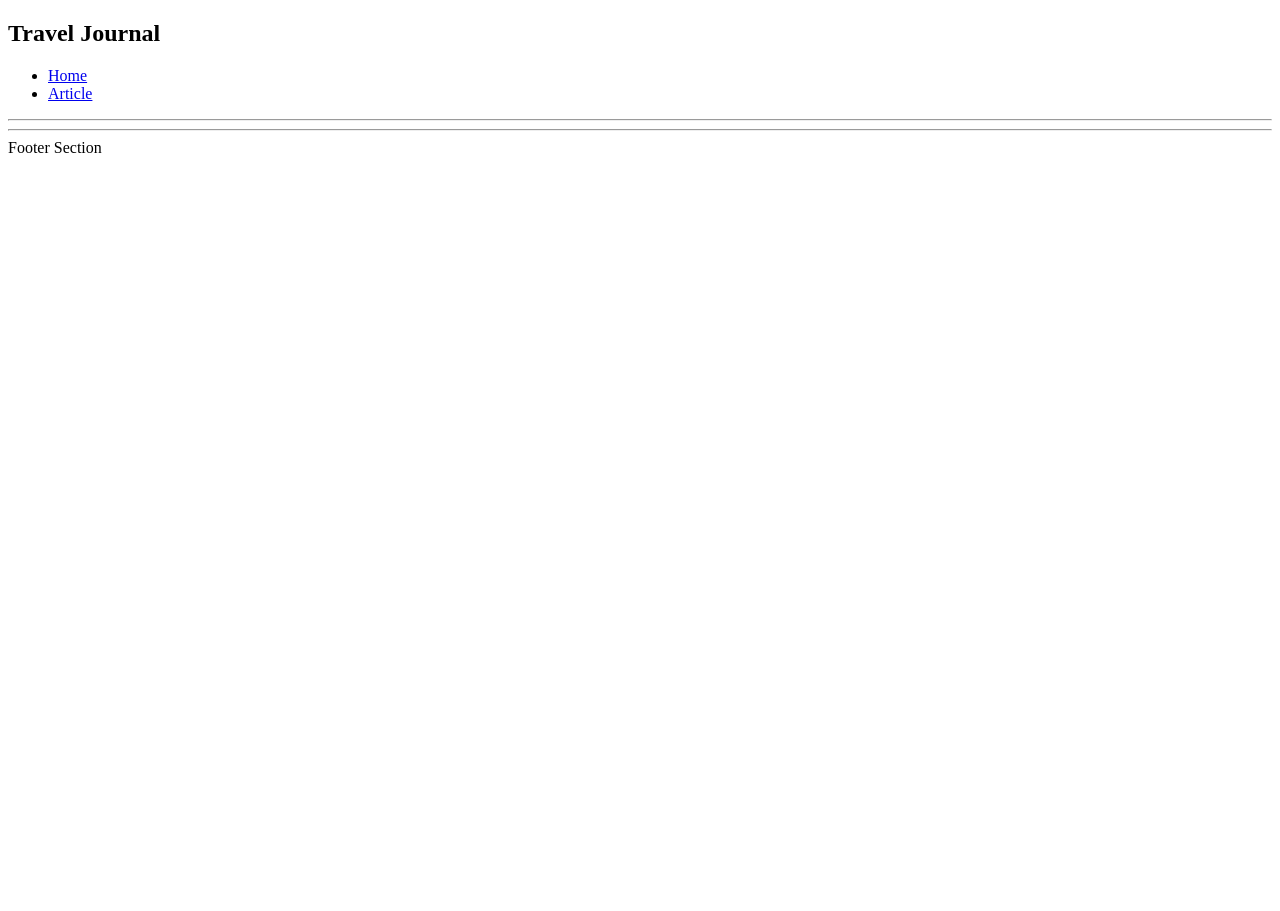
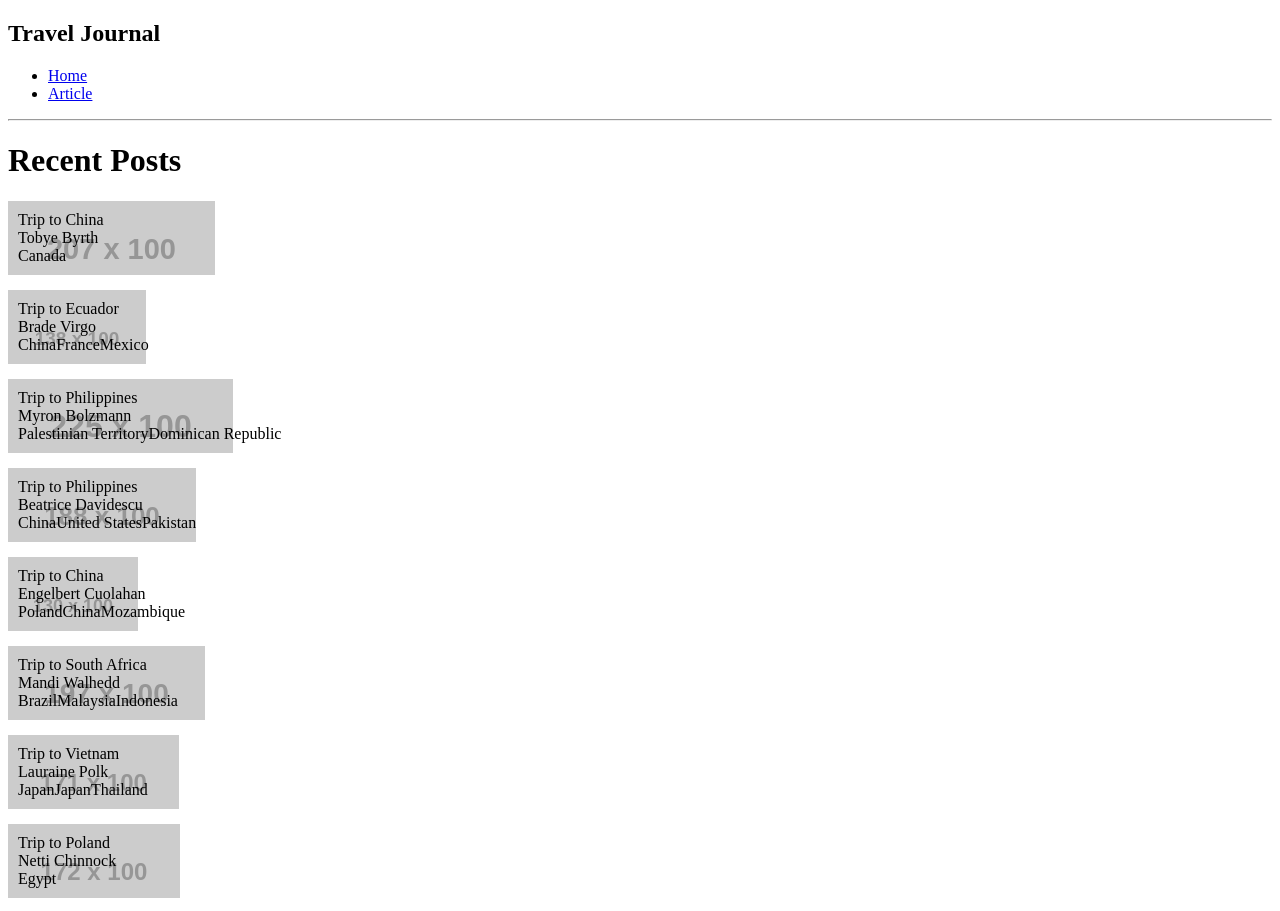
Before and after one commit to CharukaHS/angularworkshop, an Angular app: page /home in a window 1280 px wide. Shown: the top 911 px of the page. Before the commit the page ends 800 px from the top, so only its background shows below. Built offline with nearby package versions, Linux system fonts and the light colour scheme.

Commit message:
Simple data binding

```diff
--- /dev/null
+++ b/src/app/home/articles.ts
@@ -0,0 +1,140 @@
+export interface Article {
+  author: string;
+  type: string;
+  tags: string[];
+  title: string;
+  content: string;
+  image: string;
+  comments: string[];
+}
+
+export const articles: Article[] = [
+  {
+    author: 'Tobye Byrth',
+    type: 'Comedy|Crime|Drama|Musical',
+    tags: ['Canada'],
+    title: 'Trip to China',
+    content:
+      'Cras non velit nec nisi vulputate nonummy. Maecenas tincidunt lacus at velit. Vivamus vel nulla eget eros elementum pellentesque.\n\nQuisque porta volutpat erat. Quisque erat eros, viverra eget, congue eget, semper rutrum, nulla. Nunc purus.',
+    image: 'http://dummyimage.com/207x100.png/dddddd/000000',
+    comments: [
+      'Proin interdum mauris non ligula pellentesque ultrices. Phasellus id sapien in sapien iaculis congue. Vivamus metus arcu, adipiscing molestie, hendrerit at, vulputate vitae, nisl. Aenean lectus. Pellentesque eget nunc. Donec quis orci eget orci vehicula condimentum. Curabitur in libero ut massa volutpat convallis.',
+    ],
+  },
+  {
+    author: 'Brade Virgo',
+    type: 'Drama',
+    tags: ['China', 'France', 'Mexico'],
+    title: 'Trip to Ecuador',
+    content:
+      'Integer tincidunt ante vel ipsum. Praesent blandit lacinia erat. Vestibulum sed magna at nunc commodo placerat.',
+    image: 'http://dummyimage.com/138x100.png/cc0000/ffffff',
+    comments: [
+      'Cras pellentesque volutpat dui. Maecenas tristique, est et tempus semper, est quam pharetra magna, ac consequat metus sapien ut nunc.',
+      'Vivamus tortor. Duis mattis egestas metus. Aenean fermentum. Donec ut mauris eget massa tempor convallis. Nulla neque libero, convallis eget, eleifend luctus, ultricies eu, nibh. Quisque id justo sit amet sapien dignissim vestibulum. Vestibulum ante ipsum primis in faucibus orci luctus et ultrices posuere cubilia Curae; Nulla dapibus dolor vel est. Donec odio justo, sollicitudin ut, suscipit a, feugiat et, eros. Vestibulum ac est lacinia nisi venenatis tristique.',
+      'Vivamus vel nulla eget eros elementum pellentesque. Quisque porta volutpat erat. Quisque erat eros, viverra eget, congue eget, semper rutrum, nulla. Nunc purus. Phasellus in felis. Donec semper sapien a libero. Nam dui.',
+    ],
+  },
+  {
+    author: 'Myron Bolzmann',
+    type: 'Crime|Drama|Thriller',
+    tags: ['Palestinian Territory', 'Dominican Republic'],
+    title: 'Trip to Philippines',
+    content:
+      'Proin eu mi. Nulla ac enim. In tempor, turpis nec euismod scelerisque, quam turpis adipiscing lorem, vitae mattis nibh ligula nec sem.\n\nDuis aliquam convallis nunc. Proin at turpis a pede posuere nonummy. Integer non velit.\n\nDonec diam neque, vestibulum eget, vulputate ut, ultrices vel, augue. Vestibulum ante ipsum primis in faucibus orci luctus et ultrices posuere cubilia Curae; Donec pharetra, magna vestibulum aliquet ultrices, erat tortor sollicitudin mi, sit amet lobortis sapien sapien non mi. Integer ac neque.',
+    image: 'http://dummyimage.com/225x100.png/dddddd/000000',
+    comments: [],
+  },
+  {
+    author: 'Beatrice Davidescu',
+    type: 'Drama',
+    tags: ['China', 'United States', 'Pakistan'],
+    title: 'Trip to Philippines',
+    content:
+      'Curabitur in libero ut massa volutpat convallis. Morbi odio odio, elementum eu, interdum eu, tincidunt in, leo. Maecenas pulvinar lobortis est.\n\nPhasellus sit amet erat. Nulla tempus. Vivamus in felis eu sapien cursus vestibulum.',
+    image: 'http://dummyimage.com/188x100.png/5fa2dd/ffffff',
+    comments: [],
+  },
+  {
+    author: 'Engelbert Cuolahan',
+    type: 'Adventure|Comedy',
+    tags: ['Poland', 'China', 'Mozambique'],
+    title: 'Trip to China',
+    content:
+      'Quisque id justo sit amet sapien dignissim vestibulum. Vestibulum ante ipsum primis in faucibus orci luctus et ultrices posuere cubilia Curae; Nulla dapibus dolor vel est. Donec odio justo, sollicitudin ut, suscipit a, feugiat et, eros.\n\nVestibulum ac est lacinia nisi venenatis tristique. Fusce congue, diam id ornare imperdiet, sapien urna pretium nisl, ut volutpat sapien arcu sed augue. Aliquam erat volutpat.',
+    image: 'http://dummyimage.com/130x100.png/cc0000/ffffff',
+    comments: [
+      'Nullam varius. Nulla facilisi. Cras non velit nec nisi vulputate nonummy. Maecenas tincidunt lacus at velit. Vivamus vel nulla eget eros elementum pellentesque. Quisque porta volutpat erat. Quisque erat eros, viverra eget, congue eget, semper rutrum, nulla. Nunc purus. Phasellus in felis. Donec semper sapien a libero.',
+      'Vestibulum sed magna at nunc commodo placerat. Praesent blandit. Nam nulla.',
+      'Aliquam erat volutpat. In congue. Etiam justo.',
+      'In congue. Etiam justo. Etiam pretium iaculis justo.',
+    ],
+  },
+  {
+    author: 'Mandi Walhedd',
+    type: 'Comedy',
+    tags: ['Brazil', 'Malaysia', 'Indonesia'],
+    title: 'Trip to South Africa',
+    content:
+      'Curabitur gravida nisi at nibh. In hac habitasse platea dictumst. Aliquam augue quam, sollicitudin vitae, consectetuer eget, rutrum at, lorem.\n\nInteger tincidunt ante vel ipsum. Praesent blandit lacinia erat. Vestibulum sed magna at nunc commodo placerat.\n\nPraesent blandit. Nam nulla. Integer pede justo, lacinia eget, tincidunt eget, tempus vel, pede.',
+    image: 'http://dummyimage.com/197x100.png/ff4444/ffffff',
+    comments: [
+      'Suspendisse potenti. In eleifend quam a odio. In hac habitasse platea dictumst. Maecenas ut massa quis augue luctus tincidunt. Nulla mollis molestie lorem. Quisque ut erat.',
+    ],
+  },
+  {
+    author: 'Lauraine Polk',
+    type: 'Comedy|Sci-Fi',
+    tags: ['Japan', 'Japan', 'Thailand'],
+    title: 'Trip to Vietnam',
+    content:
+      'Praesent blandit. Nam nulla. Integer pede justo, lacinia eget, tincidunt eget, tempus vel, pede.',
+    image: 'http://dummyimage.com/171x100.png/5fa2dd/ffffff',
+    comments: [
+      'Proin interdum mauris non ligula pellentesque ultrices. Phasellus id sapien in sapien iaculis congue. Vivamus metus arcu, adipiscing molestie, hendrerit at, vulputate vitae, nisl. Aenean lectus. Pellentesque eget nunc. Donec quis orci eget orci vehicula condimentum. Curabitur in libero ut massa volutpat convallis. Morbi odio odio, elementum eu, interdum eu, tincidunt in, leo. Maecenas pulvinar lobortis est. Phasellus sit amet erat.',
+      'Sed sagittis. Nam congue, risus semper porta volutpat, quam pede lobortis ligula, sit amet eleifend pede libero quis orci.',
+      'Vivamus vel nulla eget eros elementum pellentesque. Quisque porta volutpat erat. Quisque erat eros, viverra eget, congue eget, semper rutrum, nulla. Nunc purus. Phasellus in felis.',
+      'Maecenas tincidunt lacus at velit. Vivamus vel nulla eget eros elementum pellentesque. Quisque porta volutpat erat. Quisque erat eros, viverra eget, congue eget, semper rutrum, nulla. Nunc purus.',
+    ],
+  },
+  {
+    author: 'Netti Chinnock',
+    type: 'Comedy',
+    tags: ['Egypt'],
+    title: 'Trip to Poland',
+    content:
+      'In quis justo. Maecenas rhoncus aliquam lacus. Morbi quis tortor id nulla ultrices aliquet.\n\nMaecenas leo odio, condimentum id, luctus nec, molestie sed, justo. Pellentesque viverra pede ac diam. Cras pellentesque volutpat dui.',
+    image: 'http://dummyimage.com/172x100.png/cc0000/ffffff',
+    comments: [
+      'Suspendisse accumsan tortor quis turpis. Sed ante. Vivamus tortor. Duis mattis egestas metus. Aenean fermentum. Donec ut mauris eget massa tempor convallis. Nulla neque libero, convallis eget, eleifend luctus, ultricies eu, nibh.',
+      'Morbi non lectus. Aliquam sit amet diam in magna bibendum imperdiet. Nullam orci pede, venenatis non, sodales sed, tincidunt eu, felis.',
+      'Sed sagittis. Nam congue, risus semper porta volutpat, quam pede lobortis ligula, sit amet eleifend pede libero quis orci. Nullam molestie nibh in lectus. Pellentesque at nulla. Suspendisse potenti. Cras in purus eu magna vulputate luctus. Cum sociis natoque penatibus et magnis dis parturient montes, nascetur ridiculus mus.',
+    ],
+  },
+  {
+    author: 'Aprilette Ferie',
+    type: 'Drama|Romance',
+    tags: ['Philippines', 'China'],
+    title: 'Trip to China',
+    content:
+      'Curabitur in libero ut massa volutpat convallis. Morbi odio odio, elementum eu, interdum eu, tincidunt in, leo. Maecenas pulvinar lobortis est.\n\nPhasellus sit amet erat. Nulla tempus. Vivamus in felis eu sapien cursus vestibulum.\n\nProin eu mi. Nulla ac enim. In tempor, turpis nec euismod scelerisque, quam turpis adipiscing lorem, vitae mattis nibh ligula nec sem.',
+    image: 'http://dummyimage.com/237x100.png/dddddd/000000',
+    comments: [
+      'Duis bibendum. Morbi non quam nec dui luctus rutrum. Nulla tellus. In sagittis dui vel nisl. Duis ac nibh. Fusce lacus purus, aliquet at, feugiat non, pretium quis, lectus. Suspendisse potenti. In eleifend quam a odio. In hac habitasse platea dictumst.',
+      'Etiam faucibus cursus urna.',
+      'Nam dui. Proin leo odio, porttitor id, consequat in, consequat ut, nulla.',
+    ],
+  },
+  {
+    author: 'Dion Klich',
+    type: 'Horror',
+    tags: ['Sweden', 'Philippines', 'Colombia'],
+    title: 'Trip to Philippines',
+    content:
+      'Curabitur gravida nisi at nibh. In hac habitasse platea dictumst. Aliquam augue quam, sollicitudin vitae, consectetuer eget, rutrum at, lorem.',
+    image: 'http://dummyimage.com/211x100.png/5fa2dd/ffffff',
+    comments: [
+      'Mauris lacinia sapien quis libero. Nullam sit amet turpis elementum ligula vehicula consequat. Morbi a ipsum. Integer a nibh. In quis justo.',
+    ],
+  },
+];
--- a/src/app/home/home.component.css
+++ b/src/app/home/home.component.css
@@ -0,0 +1,5 @@
+.article {
+  background-repeat: no-repeat !important;
+  margin-bottom: 15px;
+  padding: 10px;
+}
--- a/src/app/home/home.component.html
+++ b/src/app/home/home.component.html
@@ -0,0 +1,17 @@
+<h1>Recent Posts</h1>
+
+<div
+  *ngFor="let article of articles"
+  class="article"
+  [ngStyle]="{ background: 'url(' + article.image + ')' }"
+>
+  <span>
+    {{ article.title }}
+  </span>
+  <br />
+  <span>
+    {{ article.author }}
+  </span>
+  <br />
+  <span *ngFor="let tag of article.tags">{{ tag }}</span>
+</div>
--- a/src/app/home/home.component.ts
+++ b/src/app/home/home.component.ts
@@ -1,15 +1,17 @@
 import { Component, OnInit } from '@angular/core';
+import { Article, articles } from './articles';
 
 @Component({
   selector: 'app-home',
   templateUrl: './home.component.html',
-  styleUrls: ['./home.component.css']
+  styleUrls: ['./home.component.css'],
 })
 export class HomeComponent implements OnInit {
+  public articles!: Article[];
 
-  constructor() { }
+  constructor() {}
 
   ngOnInit(): void {
+    this.articles = articles;
   }
-
 }
```
